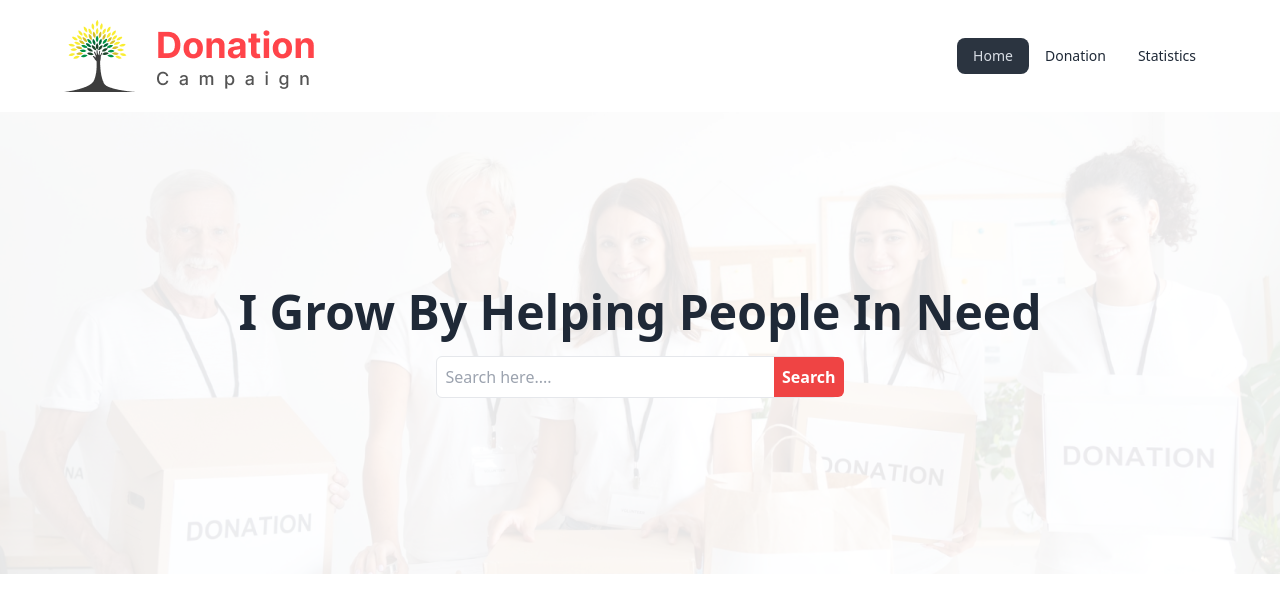
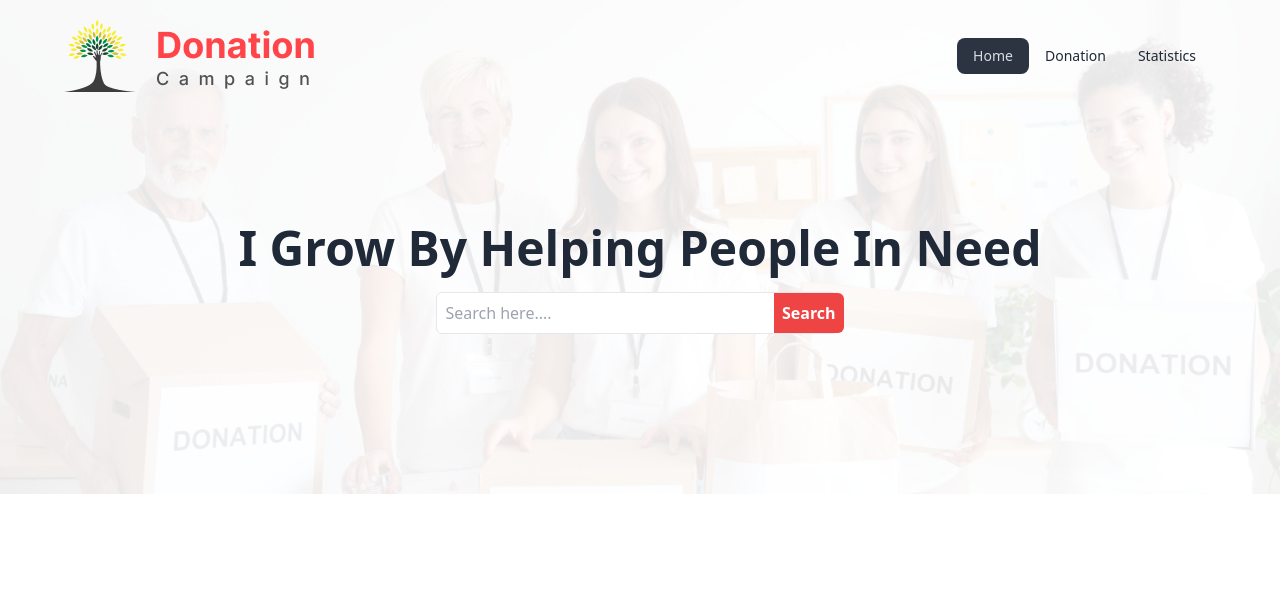
Before and after one commit to shamshul-haque/donation-campaign, a React (Vite) app: page / in a window 1280 px wide. Shown: the top 612 px of the page. Built offline with nearby package versions, Linux system fonts and the light colour scheme.

Commit message:
fixed the banner position

```diff
--- a/src/components/banner/Banner.jsx
+++ b/src/components/banner/Banner.jsx
@@ -9,7 +9,7 @@ const Banner = () => {
     >
       <div className="hero-overlay bg-white bg-opacity-90"></div>
       <div className="hero-content text-center">
-        <div className="py-40">
+        <div className="pt-52 pb-36">
           <h1 className="mb-5 text-5xl font-bold">
             I Grow By Helping People In Need
           </h1>
--- a/src/components/header/Navbar.jsx
+++ b/src/components/header/Navbar.jsx
@@ -18,7 +18,7 @@ const Navbar = () => {
   );
 
   return (
-    <div className="navbar px-5 md:px-10 lg:px-16 py-5">
+    <div className="navbar px-5 md:px-10 lg:px-16 py-5 fixed">
       <div className="navbar-start ">
         <div className="dropdown">
           <label tabIndex={0} className="lg:hidden">
```
